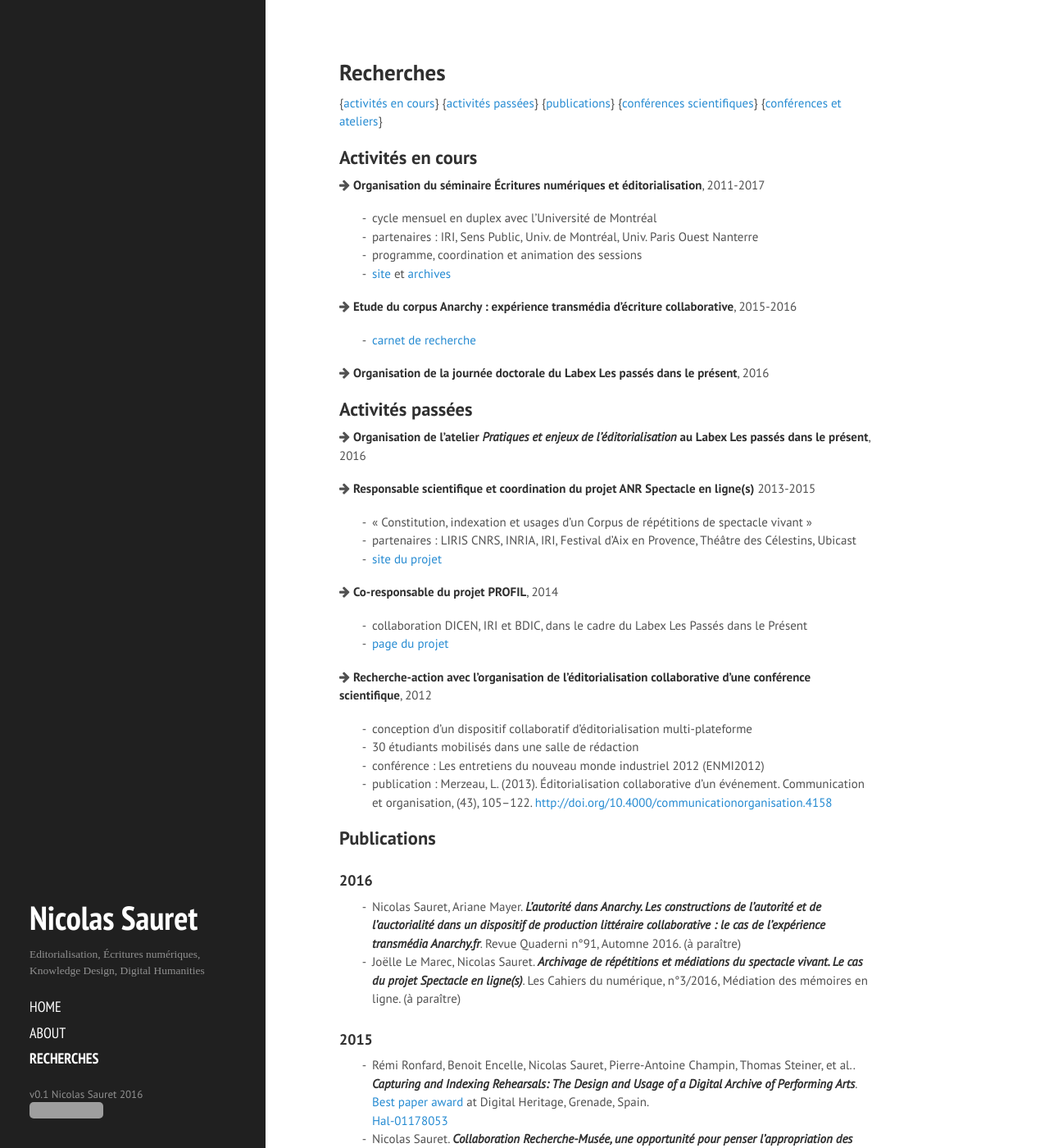
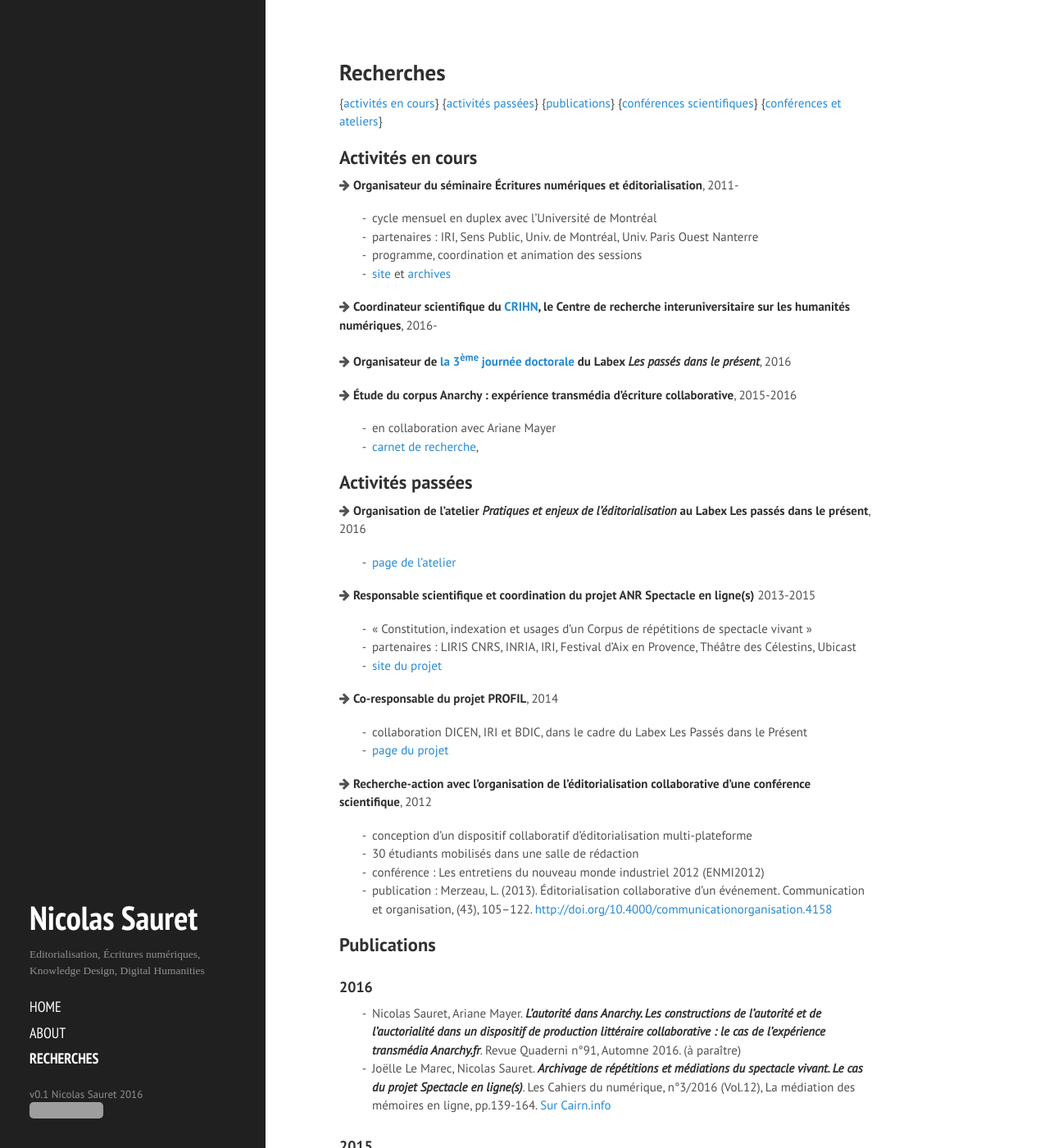
Before and after one commit to lakonis/lakonis.github.io, a Jekyll site: the page built from recherches.md, in a window 1280 px wide and 1400 px high. Shown: the whole window at 82% size. Built offline with Jekyll 4.4.1, drawn with Linux system fonts in a browser that asks for light colours; nearby versions of some CDN libraries; some of the changed text lies outside the part shown; grey boxes are pictures that could not be loaded.

Commit message:
update CV&publications

```diff
--- a/recherches.md
+++ b/recherches.md
@@ -7,20 +7,27 @@ title: Recherches
 
 ## Activités en cours
 
-<i class="fa fa-arrow-right"></i> **Organisation du séminaire Écritures numériques et éditorialisation**, 2011-2017
+<i class="fa fa-arrow-right"></i> **Organisateur du séminaire Écritures numériques et éditorialisation**, 2011-
+
 - cycle mensuel en duplex avec l'Université de Montréal
 - partenaires : IRI, Sens Public, Univ. de Montréal, Univ. Paris Ouest Nanterre
 - programme, coordination et animation des sessions
 - [site](seminaire.sens-public.org) et [archives](http://polemictweet.com/edito/select.php)
 
-<i class="fa fa-arrow-right"></i> **Etude du corpus Anarchy : expérience transmédia d'écriture collaborative**, 2015-2016
-- [carnet de recherche]({{ site.github.url }}/behindanarchy/)
+<i class="fa fa-arrow-right"></i> **Coordinateur scientifique du [CRIHN](http://www.crihn.org/), le Centre de recherche interuniversitaire sur les humanités numériques**, 2016-
 
-<i class="fa fa-arrow-right"></i> **Organisation de la journée doctorale du Labex Les passés dans le présent**, 2016
+<i class="fa fa-arrow-right"></i> **Organisateur de [la 3<sup>ème</sup> journée doctorale](http://www.passes-present.eu/fr/journee-3-comment-chercher-aujourdhui-le-passe-travailler-les-archives-dans-un-contexte-numerique) du Labex _Les passés dans le présent_**, 2016
+
+<i class="fa fa-arrow-right"></i> **Étude du corpus Anarchy : expérience transmédia d'écriture collaborative**, 2015-2016
+
+- en collaboration avec Ariane Mayer
+- [carnet de recherche]({{ site.github.url }}/behindanarchy/),
 
 ## Activités passées
 
 <i class="fa fa-arrow-right"></i> **Organisation de l’atelier _Pratiques et enjeux de l'éditorialisation_ au Labex Les passés dans le présent**, 2016
+
+- [page de l'atelier](http://www.passes-present.eu/fr/atelier-6-pratiques-et-enjeux-de-leditorialisation-pour-les-passes-dans-le-present-30074)
 
 <i class="fa fa-arrow-right"></i> **Responsable scientifique et coordination du projet ANR Spectacle en ligne(s)**  2013-2015
 -	« Constitution, indexation et usages d'un Corpus de répétitions de spectacle vivant »
@@ -42,14 +49,14 @@ title: Recherches
 ### 2016
 
 * Nicolas Sauret, Ariane Mayer. **_L’autorité dans Anarchy. Les constructions de l’autorité et de l’auctorialité dans un dispositif de production littéraire collaborative : le cas de l’expérience transmédia Anarchy.fr_**. Revue Quaderni n°91, Automne 2016. (à paraître)
-* Joëlle Le Marec, Nicolas Sauret. **_Archivage de répétitions et médiations du spectacle vivant. Le cas du projet Spectacle en ligne(s)_**. Les Cahiers du numérique, n°3/2016, Médiation des mémoires en ligne. (à paraître)
+* Joëlle Le Marec, Nicolas Sauret. **_Archivage de répétitions et médiations du spectacle vivant. Le cas du projet Spectacle en ligne(s)_**. Les Cahiers du numérique, n°3/2016 (Vol.12), La médiation des mémoires en ligne, pp.139-164. [Sur Cairn.info](www.cairn.info/revue-les-cahiers-du-numerique-2016-3-page-139.htm)
 
 ### 2015
 
 * Rémi Ronfard, Benoit Encelle, Nicolas Sauret, Pierre-Antoine Champin, Thomas Steiner, et al.. **_Capturing and Indexing Rehearsals: The Design and Usage of a Digital Archive of Performing Arts_**.
 [Best paper award](http://www.digitalheritage2015.org/awards/) at Digital Heritage, Grenade, Spain.
 [Hal-01178053](https://hal.archives-ouvertes.fr/hal-01178053)
-* Nicolas Sauret. **_Collaboration Recherche-Musée, une opportunité pour penser l’appropriation des ressources_**. Musées et Recherche – Expérimenter et coopérer : dialogues sur le sens de l’innovation, sous la direction de Joëlle Le Marec et Ewa Maczek. Les dossiers de l'OCIM.
+* Nicolas Sauret. **_Collaboration Recherche-Musée, une opportunité pour penser l’appropriation des ressources_**. Musées et Recherche – Expérimenter et coopérer : dialogues sur le sens de l’innovation, sous la direction de Joëlle Le Marec et Ewa Maczek. Les dossiers de l'OCIM, 2015, 978-2-11-139614-2
 
 ### 2014
 
```
Also changed, not shown: other parts of recherches.md (+2 -0 lines).
